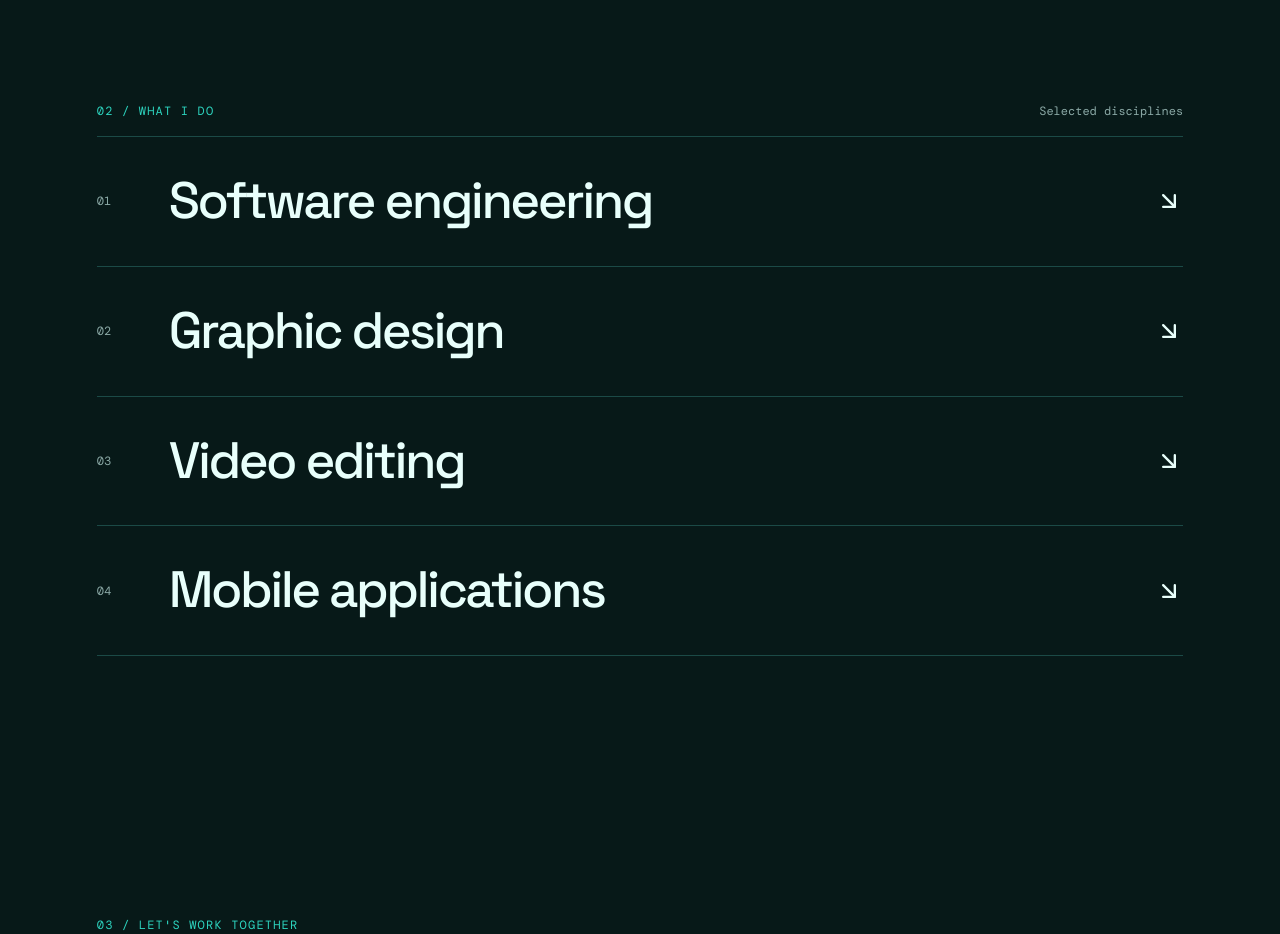
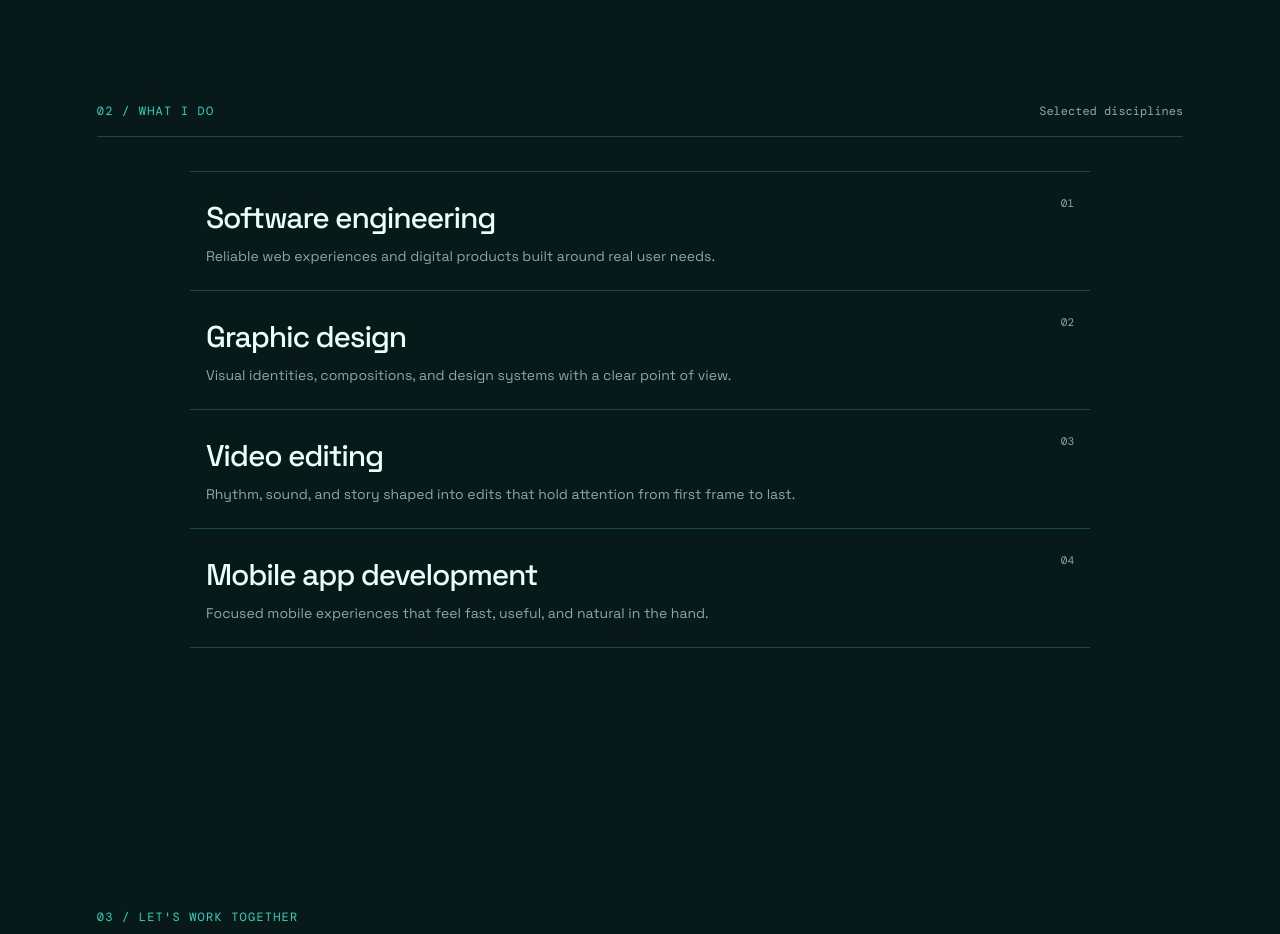
Before and after one commit to Fonchris/personalportfolio, a React app: page / in a window 1280 px wide. Shown: the part 2020-2954 px from the top of the page. Built offline with nearby package versions, Linux system fonts and the light colour scheme; the HTML template or start-up script is replaced by a standard one.

Commit message:
modified services section

```diff
--- a/src/components/ui/portfolio-hero.tsx
+++ b/src/components/ui/portfolio-hero.tsx
@@ -1,8 +1,9 @@
 import { useEffect, useMemo, useRef, useState } from 'react'
-import { ArrowDownRight, ChevronDown, Mail, Menu, Phone, X } from 'lucide-react'
+import { ChevronDown, Mail, Menu, Phone, X } from 'lucide-react'
 import { FaGithub, FaLinkedinIn, FaTiktok } from 'react-icons/fa6'
 import heroImage from '@/assets/heroimage.jpeg'
 import Hero17 from '@/components/ui/hero-17'
+import { ProjectShowcase } from '@/components/ui/project-showcase'
 
 type BlurTextProps = {
   text: string
@@ -123,11 +124,7 @@ export default function PortfolioHero() {
 
         <section id="work" className="content-section work-section">
           <div className="section-heading"><p className="eyebrow">02 / WHAT I DO</p><span>Selected disciplines</span></div>
-          <div className="discipline-list">
-            {['Software engineering', 'Graphic design', 'Video editing', 'Mobile applications'].map((item, index) => (
-              <div className="discipline" key={item}><span>0{index + 1}</span><h3>{item}</h3><ArrowDownRight size={28} /></div>
-            ))}
-          </div>
+          <ProjectShowcase />
         </section>
 
         <section id="contact" className="contact-section">
--- /dev/null
+++ b/src/components/ui/project-showcase.tsx
@@ -0,0 +1,117 @@
+import type React from 'react'
+import { useEffect, useRef, useState } from 'react'
+import { ArrowUpRight } from 'lucide-react'
+
+type Service = {
+  title: string
+  description: string
+  year: string
+  image: string
+}
+
+const services: Service[] = [
+  {
+    title: 'Software engineering',
+    description: 'Reliable web experiences and digital products built around real user needs.',
+    year: '01',
+    image: 'https://cdn.21st.dev/assets/mirror/c1/c1671df27042b5889c9813bf8e89b79fe2954b88fefb6b2e3c4cd78463289b48.jpg',
+  },
+  {
+    title: 'Graphic design',
+    description: 'Visual identities, compositions, and design systems with a clear point of view.',
+    year: '02',
+    image: 'https://cdn.21st.dev/assets/mirror/5d/5d41544231f49d8d650dc2f33ccc7282c099aea086dcca88f6de4d6430d21598.jpg',
+  },
+  {
+    title: 'Video editing',
+    description: 'Rhythm, sound, and story shaped into edits that hold attention from first frame to last.',
+    year: '03',
+    image: 'https://cdn.21st.dev/assets/mirror/67/677dbc17159d32becaf6209a1cc92022800d24cccbce2089e32fe5fe146464e3.jpg',
+  },
+  {
+    title: 'Mobile app development',
+    description: 'Focused mobile experiences that feel fast, useful, and natural in the hand.',
+    year: '04',
+    image: 'https://cdn.21st.dev/assets/mirror/b6/b61643bba150cf989b9fa16762d236dd89cb38121ecb53af6d05343d66153a0e.jpg',
+  },
+]
+
+export function ProjectShowcase() {
+  const [hoveredIndex, setHoveredIndex] = useState<number | null>(null)
+  const [mousePosition, setMousePosition] = useState({ x: 0, y: 0 })
+  const [smoothPosition, setSmoothPosition] = useState({ x: 0, y: 0 })
+  const [isVisible, setIsVisible] = useState(false)
+  const containerRef = useRef<HTMLDivElement>(null)
+  const animationRef = useRef<number | null>(null)
+
+  useEffect(() => {
+    const animate = () => {
+      setSmoothPosition((previous) => ({
+        x: previous.x + (mousePosition.x - previous.x) * 0.15,
+        y: previous.y + (mousePosition.y - previous.y) * 0.15,
+      }))
+      animationRef.current = requestAnimationFrame(animate)
+    }
+
+    animationRef.current = requestAnimationFrame(animate)
+    return () => {
+      if (animationRef.current !== null) cancelAnimationFrame(animationRef.current)
+    }
+  }, [mousePosition])
+
+  const handleMouseMove = (event: React.MouseEvent<HTMLDivElement>) => {
+    if (!containerRef.current) return
+    const bounds = containerRef.current.getBoundingClientRect()
+    setMousePosition({ x: event.clientX - bounds.left, y: event.clientY - bounds.top })
+  }
+
+  return (
+    <div ref={containerRef} onMouseMove={handleMouseMove} className="project-showcase">
+      <div
+        className="project-preview"
+        style={{
+          left: containerRef.current?.getBoundingClientRect().left ?? 0,
+          top: containerRef.current?.getBoundingClientRect().top ?? 0,
+          transform: `translate3d(${smoothPosition.x + 20}px, ${smoothPosition.y - 100}px, 0)`,
+          opacity: isVisible ? 1 : 0,
+          scale: isVisible ? 1 : 0.8,
+        }}
+      >
+        <div className="project-preview-image">
+          {services.map((service, index) => (
+            <img
+              key={service.title}
+              src={service.image}
+              alt={`${service.title} project preview`}
+              style={{ opacity: hoveredIndex === index ? 1 : 0, scale: hoveredIndex === index ? 1 : 1.1, filter: hoveredIndex === index ? 'none' : 'blur(10px)' }}
+            />
+          ))}
+          <div className="project-preview-overlay" />
+        </div>
+      </div>
+
+      <div className="project-list">
+        {services.map((service, index) => (
+          <div
+            key={service.title}
+            className={`project-row ${hoveredIndex === index ? 'is-hovered' : ''}`}
+            onMouseEnter={() => { setHoveredIndex(index); setIsVisible(true) }}
+            onMouseLeave={() => { setHoveredIndex(null); setIsVisible(false) }}
+          >
+            <div className="project-row-highlight" />
+            <div className="project-row-content">
+              <div>
+                <div className="project-title-line">
+                  <h3>{service.title}</h3>
+                  <ArrowUpRight size={18} aria-hidden="true" />
+                </div>
+                <p>{service.description}</p>
+              </div>
+              <span className="project-year">{service.year}</span>
+            </div>
+          </div>
+        ))}
+      </div>
+    </div>
+  )
+}
--- a/src/index.css
+++ b/src/index.css
@@ -61,6 +61,26 @@ em { color: var(--lime); font-style: normal; }
 .credentials span { padding: 9px 11px; border: 1px solid #28615b; }
 .work-section { padding-top: 60px; }
 .section-heading { display: flex; justify-content: space-between; align-items: baseline; border-bottom: 1px solid #1b4a46; padding-bottom: 16px; color: var(--muted); font-family: 'DM Mono', monospace; font-size: 12px; }
+.project-showcase { position: relative; max-width: 900px; margin: 34px auto 0; }
+.project-preview { position: fixed; z-index: 20; width: 280px; height: 180px; overflow: hidden; border: 1px solid #28615b; border-radius: 12px; background: #0c2927; box-shadow: 0 24px 60px rgba(0, 0, 0, .28); pointer-events: none; transition: opacity .3s cubic-bezier(.4, 0, .2, 1), scale .3s cubic-bezier(.4, 0, .2, 1); }
+.project-preview-image { position: relative; width: 100%; height: 100%; overflow: hidden; background: #0c2927; }
+.project-preview-image img { position: absolute; inset: 0; width: 100%; height: 100%; object-fit: cover; transition: opacity .5s ease-out, scale .5s ease-out, filter .5s ease-out; }
+.project-preview-overlay { position: absolute; inset: 0; background: linear-gradient(to top, rgba(7, 25, 24, .3), transparent); }
+.project-list { border-top: 1px solid #1b4a46; }
+.project-row { position: relative; padding: 23px 16px; border-bottom: 1px solid #1b4a46; cursor: default; }
+.project-row-highlight { position: absolute; inset: 4px 0; border-radius: 8px; background: rgba(45, 212, 191, .08); opacity: 0; scale: .96; transition: opacity .3s ease-out, scale .3s ease-out; }
+.project-row.is-hovered .project-row-highlight { opacity: 1; scale: 1; }
+.project-row-content { position: relative; display: flex; align-items: flex-start; justify-content: space-between; gap: 24px; }
+.project-title-line { display: inline-flex; align-items: center; gap: 10px; }
+.project-title-line h3 { position: relative; margin: 0; color: var(--ink); font-size: clamp(20px, 3vw, 30px); font-weight: 500; letter-spacing: -.04em; }
+.project-title-line h3::after { content: ''; position: absolute; right: 0; bottom: -3px; left: 0; height: 1px; background: currentColor; transform: scaleX(0); transform-origin: left; transition: transform .3s ease-out; }
+.project-row.is-hovered .project-title-line h3::after { transform: scaleX(1); }
+.project-title-line svg { color: var(--muted); opacity: 0; transform: translate(-8px, 8px); transition: opacity .3s ease-out, transform .3s ease-out; }
+.project-row.is-hovered .project-title-line svg { opacity: 1; transform: translate(0, 0); }
+.project-row p { max-width: 600px; margin: 6px 0 0; color: var(--muted); font-size: 14px; line-height: 1.5; transition: color .3s ease-out; }
+.project-row.is-hovered p { color: color-mix(in srgb, var(--ink) 70%, transparent); }
+.project-year { color: var(--muted); font-family: 'DM Mono', monospace; font-size: 11px; font-variant-numeric: tabular-nums; transition: color .3s ease-out; }
+.project-row.is-hovered .project-year { color: color-mix(in srgb, var(--ink) 60%, transparent); }
 .discipline { display: grid; grid-template-columns: 50px 1fr auto; gap: 22px; align-items: center; padding: 26px 0; border-bottom: 1px solid #1b4a46; transition: padding .25s, color .25s; }
 .discipline:hover { padding-left: 12px; color: var(--lime); }
 .discipline span { color: var(--muted); font-family: 'DM Mono', monospace; font-size: 12px; }
@@ -71,4 +91,4 @@ em { color: var(--lime); font-style: normal; }
 .contact-links a { display: inline-flex; align-items: center; gap: 10px; border-bottom: 1px solid color-mix(in srgb, var(--lime) 70%, transparent); padding-bottom: 8px; color: var(--ink); transition: color .25s, border-color .25s; }
 .contact-links a:hover { color: var(--lime); }
 footer { display: flex; justify-content: space-between; padding: 22px clamp(24px, 6vw, 90px); border-top: 1px solid #1b4a46; color: var(--muted); font-family: 'DM Mono', monospace; font-size: 10px; letter-spacing: .08em; }
-@media (max-width: 700px) { .site-header { padding: 20px; } .about-grid { grid-template-columns: 1fr; gap: 40px; margin-top: 40px; } .content-section, .contact-section { padding-top: 90px; padding-bottom: 90px; } .section-heading span { display: none; } footer { display: grid; gap: 8px; } }
+@media (max-width: 700px) { .site-header { padding: 20px; } .about-grid { grid-template-columns: 1fr; gap: 40px; margin-top: 40px; } .content-section, .contact-section { padding-top: 90px; padding-bottom: 90px; } .section-heading span { display: none; } .project-preview { display: none; } .project-row { padding: 20px 8px; } .project-row-content { gap: 10px; } .project-row p { font-size: 13px; } footer { display: grid; gap: 8px; } }
```
